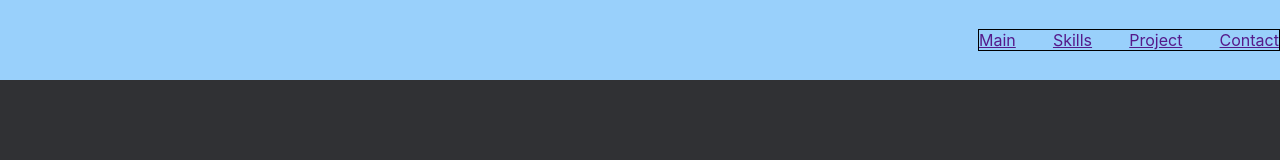
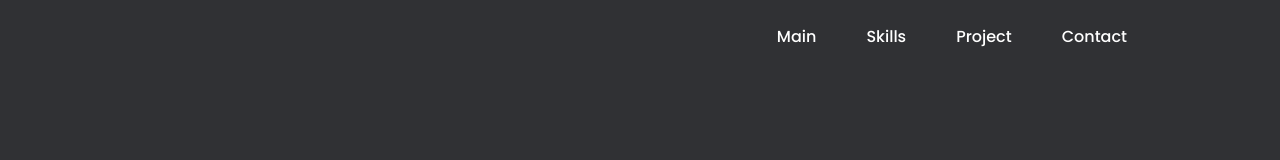
Before and after one commit to maunonen/portfolio, a React (Create React App) app: page / in a window 1280 px wide. Shown: the top 160 px of the page. Built offline with nearby package versions, Linux system fonts and the light colour scheme.

Commit message:
Navbar Footer modified

```diff
--- a/src/common/components/button/StyledButton.module.scss
+++ b/src/common/components/button/StyledButton.module.scss
@@ -11,9 +11,10 @@
   outline: none;
   @include text($fontFamilySecondary, 18px, 1.7);
   font-weight: 600;
-
+  transition-delay: 0.1s;
   &:hover {
     background-color: $buttonBgColorSecondary;
+    transition-delay: 0.1s;
   }
 
   &:disabled {
--- a/src/contact/Contact.tsx
+++ b/src/contact/Contact.tsx
@@ -10,10 +10,9 @@
 import ArrowRightIcon from "../common/svg/ArrowRightIcon";
 
 const iconList: IconListItemType[] = [
-    {svgIcon: <ArrowRightIcon color={"#ff4522"}/>, itemText: "44 Place, Tokyo, Japan"},
-    {svgIcon: <ArrowRightIcon color={"#ff4522"}/>, itemText: "+77 033 442 55 57"},
-    {svgIcon: <ArrowRightIcon color={"#ff4522"}/>, itemText: "dodo@gmail.com"},
-    {svgIcon: <ArrowRightIcon color={"#ff4522"}/>, itemText: "www.domain.com"},
+    {svgIcon: <ArrowRightIcon color={"#ff4522"}/>, itemText: "Helsinki, Finland"},
+    {svgIcon: <ArrowRightIcon color={"#ff4522"}/>, itemText: "santari33@gmail.com"},
+    {svgIcon: <ArrowRightIcon color={"#ff4522"}/>, itemText: "www.maunonen.io"},
 ]
 
 
@@ -84,7 +83,6 @@
                                     onClick={handleSubmit}
                                     type={"submit"}
                                 >Submit</StyledButton>
-                                {/*<button type={"submit"} value={"submit"}>Submit</button>*/}
                             </form>
                         </div>
                     </div>
--- a/src/footer/Footer.module.scss
+++ b/src/footer/Footer.module.scss
@@ -2,22 +2,27 @@
 @import "./src/common/styles/sass/mixin";
 
 .footer {
-    background-color: dimgrey;
-    @include paddingForContainer;
-}
+  background-color: $buttonBgColorSecondary;
+  display: flex;
+  justify-content: space-between;
+  align-items: center;
+  height: 90px;
 
-.footerContainer {
-    display: flex;
-    flex-direction: column;
-    align-items: center;
-}
+  .footerBlock {
+    /*align-items: baseline; */
+  }
+  .copyrigth {
+    @include text($fontFamilySecondary, 17px, 1.8);
+    letter-spacing: 0.2px;
+    font-weight: 500;
+  }
 
-.footerColumnContainer {
-    margin-top: 30px;
+  .footerSocialBlock {
     background-color: #99d0fb;
     border: 1px solid;
-    width: 80%;
     display: flex;
     justify-content: space-between;
+    flex-direction: column;;
     flex-wrap: wrap;
+  }
 }
--- a/src/footer/Footer.tsx
+++ b/src/footer/Footer.tsx
@@ -4,22 +4,21 @@
 import FooterColumn, {FooterItemType} from "./footerColumn/FooterColumn";
 import Title from "../common/components/title/Title";
 
-const columnList : FooterItemType[] =[
-    { itemText : "some 1", itemLink: "http://890e2", id : "1"},
-    { itemText : "some 2", itemLink: "http://890e2", id : "2"},
-    { itemText : "some 3 ", itemLink: "http://890e2", id : "3"},
-    { itemText : "some 4", itemLink: "http://890e2", id : "4"},
+const columnList: FooterItemType[] = [
+    {itemText: "some 1", itemLink: "#", id: "1"},
+    {itemText: "some 2", itemLink: "#", id: "2"},
+    {itemText: "some 3 ", itemLink: "#", id: "3"},
+    {itemText: "some 4", itemLink: "#", id: "4"},
 ]
 
 const Footer = () => {
 
     return (
         <div className={s.footer}>
-            <div className={` ${styleContainer.container} ${s.footerContainer}`}>
-                <Title text={"Alexander Maunonen"}/>
-                <div className={s.footerColumnContainer}>
-                    <FooterColumn itemList={columnList}/>
-                    <FooterColumn itemList={columnList}/>
+            <div className={`${styleContainer.container} ${s.footerBlock}`}>
+                <div className={s.copyrigth}>Copyright © 2021. All rights reserved.</div>
+                {/*<Title text={"Alexander Maunonen"}/>*/}
+                <div className={s.footerSocialBlock}>
                     <FooterColumn itemList={columnList}/>
                 </div>
             </div>
--- a/src/footer/footerColumn/FooterColumn.module.css
+++ b/src/footer/footerColumn/FooterColumn.module.css
@@ -3,6 +3,7 @@
 }
 .footerColumnContainer {
     display: flex;
-    flex-direction: column;
-    width: 100%;
+    flex-direction: row;
+    align-items: center;
+    justify-content: center;
 }
--- a/src/footer/footerColumn/FooterColumn.tsx
+++ b/src/footer/footerColumn/FooterColumn.tsx
@@ -17,7 +17,7 @@
 
     return (
         <div className={s.footerColumn}>
-            <div className={` ${styleContainer.container} ${s.footerColumnContainer}`}>
+            <div className={s.footerColumnContainer}>
                 {
                     props.itemList.length > 0 && props.itemList.map((item) => {
                         return <a key={item.id} href={item.itemLink}>{item.itemText}</a>
--- a/src/header/Header.module.css
+++ /dev/null
@@ -1,7 +0,0 @@
-.header {
-    height: 80px;
-    background-color: #99d0fb;
-    display: flex;
-    justify-content: flex-end;
-    align-items: center;
-}
--- /dev/null
+++ b/src/header/Header.module.scss
@@ -0,0 +1,15 @@
+@import "./src/common/styles/sass/variables";
+@import "./src/common/styles/sass/mixin";
+.header {
+    /*height: 80px;*/
+    position: fixed;
+    top: 0px;
+    left: 0px;
+    right: 0px;
+    background-color: $bgPrimaryColor;
+    display: flex;
+    .headerContainer {
+        justify-content: flex-end;
+        align-items: flex-start;
+    }
+}
--- a/src/header/Header.tsx
+++ b/src/header/Header.tsx
@@ -1,11 +1,14 @@
 import React from 'react';
-import s from './Header.module.css'
+import s from './Header.module.scss'
 import Nav from "../nav/Nav";
+import styleContainer from "../common/styles/Container.module.css";
 
 const  Header : React.FC = () => {
     return (
         <div className={s.header}>
-            <Nav/>
+            <div className={`${styleContainer.container} ${s.headerContainer}`}>
+                <Nav/>
+            </div>
         </div>
     );
 }
--- a/src/nav/Nav.module.css
+++ /dev/null
@@ -1,9 +0,0 @@
-.nav {
-    border: 1px solid;
-    width: 300px;
-    display: flex;
-    justify-content: space-between;
-}
-.nav_list {
-    display: inline-block;
-}
--- /dev/null
+++ b/src/nav/Nav.module.scss
@@ -0,0 +1,27 @@
+@import "./src/common/styles/sass/variables";
+@import "./src/common/styles/sass/mixin";
+
+.nav {
+    /*border: 1px solid;*/
+    background-color: $bgPrimaryColor;
+    ul {
+        padding-inline-start: 0px;
+        list-style-type: none;
+        display: flex;
+        justify-content: space-between;
+        li {
+            padding: 7px 25px;
+        }
+        a {
+            text-decoration: none;
+            @include text($fontFamilyPrimary, 16px, 1.8);
+            font-weight: 500;
+            &:hover {
+                color: $buttonBgColorPrimary;
+            }
+        }
+    }
+}
+.nav_list {
+    display: inline-block;
+}
--- a/src/nav/Nav.tsx
+++ b/src/nav/Nav.tsx
@@ -1,18 +1,15 @@
 import React from 'react';
-import s from './Nav.module.css'
+import s from './Nav.module.scss'
 
 const  Nav : React.FC = () => {
     return (
         <div className={s.nav}>
-            <a href={""}>Main</a>
-            <a href={""}>Skills</a>
-            <a href={""}>Project</a>
-            <a href={""}>Contact</a>
-            {/*<ul className={s.nav_list}>
-                <li>1</li>
-                <li>2</li>
-                <li>3</li>
-            </ul>*/}
+            <ul>
+                <li><a href={""}>Main</a></li>
+                <li><a href={""}>Skills</a></li>
+                <li><a href={""}>Project</a></li>
+                <li><a href={""}>Contact</a></li>
+            </ul>
         </div>
     );
 }
```
